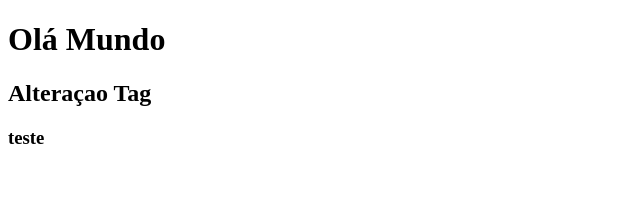
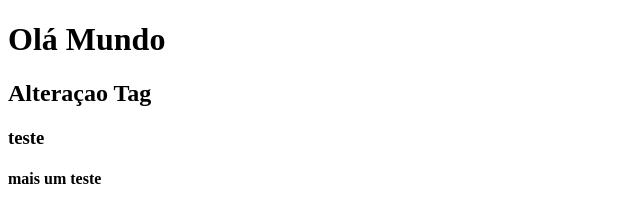
Before and after one commit to edibertoalves/curso_git_1, a plain HTML site: page index.htm in a window 1280 px wide. Shown: the whole page, without its empty margins (0-640 px from the left). Drawn offline with Linux system fonts and the light colour scheme.

Commit message:
quinta versão da tag

```diff
--- a/index.htm
+++ b/index.htm
@@ -9,5 +9,6 @@
     <h1>Olá Mundo</h1>
     <h2>Alteraçao Tag</h2>
     <h3>teste</h3>
+    <h4>mais um teste</h4>
 </body>
 </html>
```
